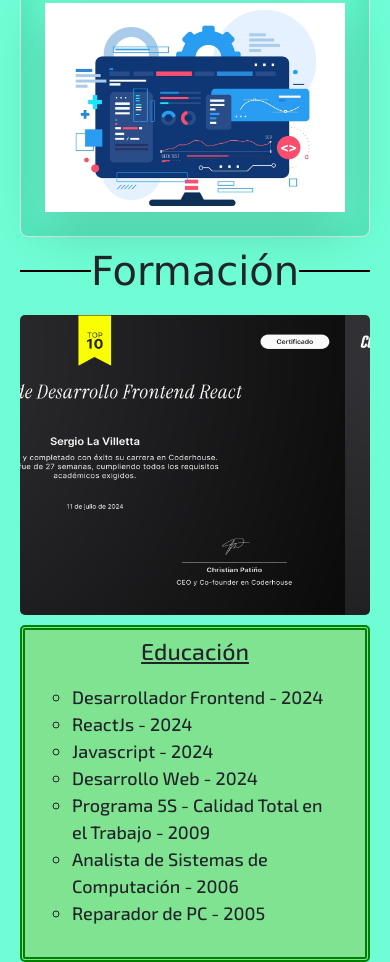
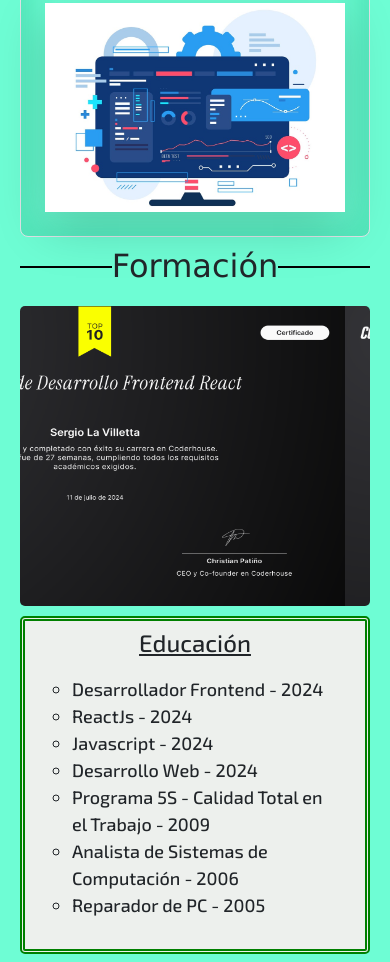
Before and after one commit to sergioLvDev/Portfolio, a plain HTML site: page index.html in a window 390 px wide. Shown: the part 1185-2147 px from the top of the page. Drawn offline with nearby package versions, Linux system fonts and the light colour scheme.

Commit message:
titulos 2

```diff
--- a/styles.css
+++ b/styles.css
@@ -16,7 +16,7 @@ body {
   font-family: Verdana, Geneva, Tahoma, sans-serif;
   padding: 10px 0;
   text-align: center;
-  font-size: 2.5rem;
+  font-size: 2rem;
 }
 
 .titulos {
@@ -214,7 +214,7 @@ p {
 
 
 .skills {
-  background-color: rgb(128, 227, 146);
+  background-color: rgb(237, 240, 237);
   width: 100%;
   border-radius: 5px;
   border: double 5px green;
@@ -225,6 +225,10 @@ p {
   margin: 10px 30px 30px 15px;
   text-align: left;
   font-size: large;
+}
+
+h3 {
+  font-size: 1.5rem;
 }
 
 /* PROYECTOS */
@@ -405,6 +409,10 @@ p {
     padding: 20px;
   }
 
+  .titulos {
+    font-size: 2rem;
+  }
+
   .flip-card {
     height: 300px;
     width: 300px;
```
